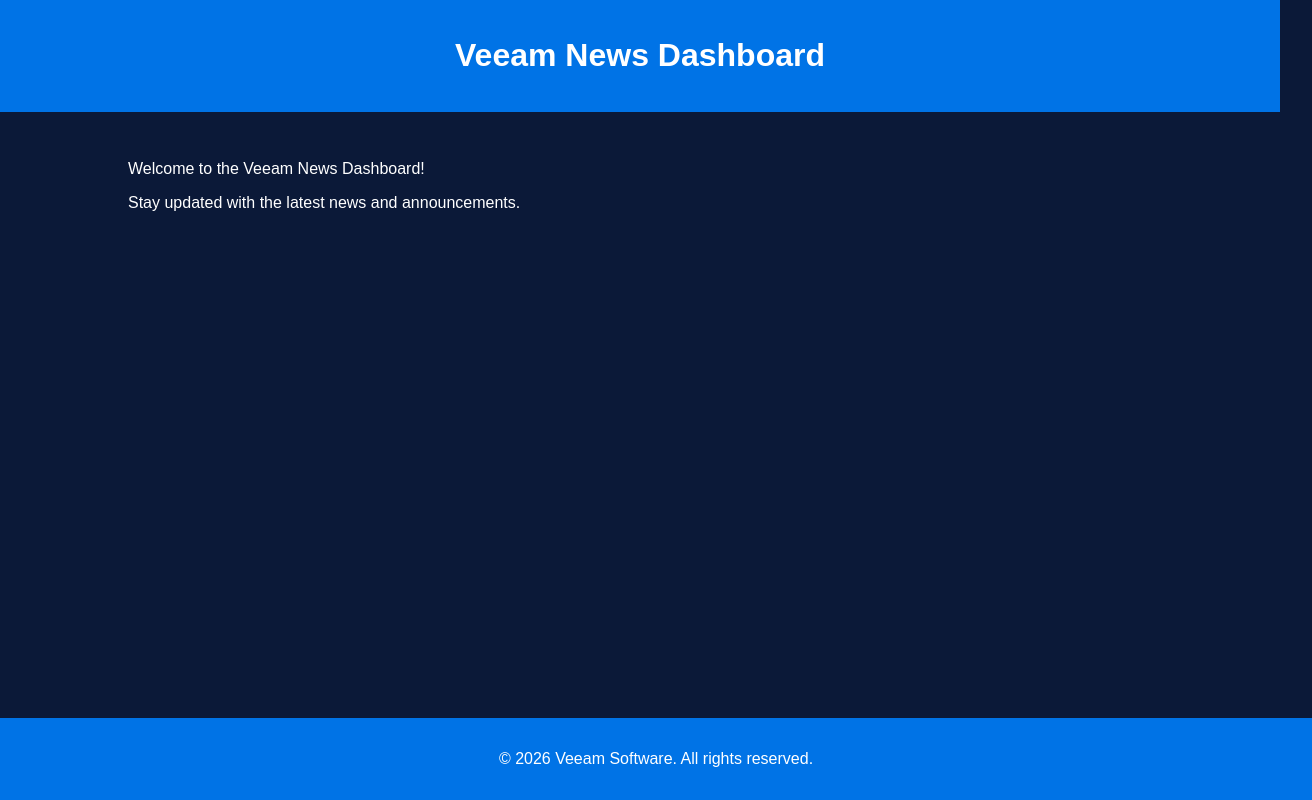
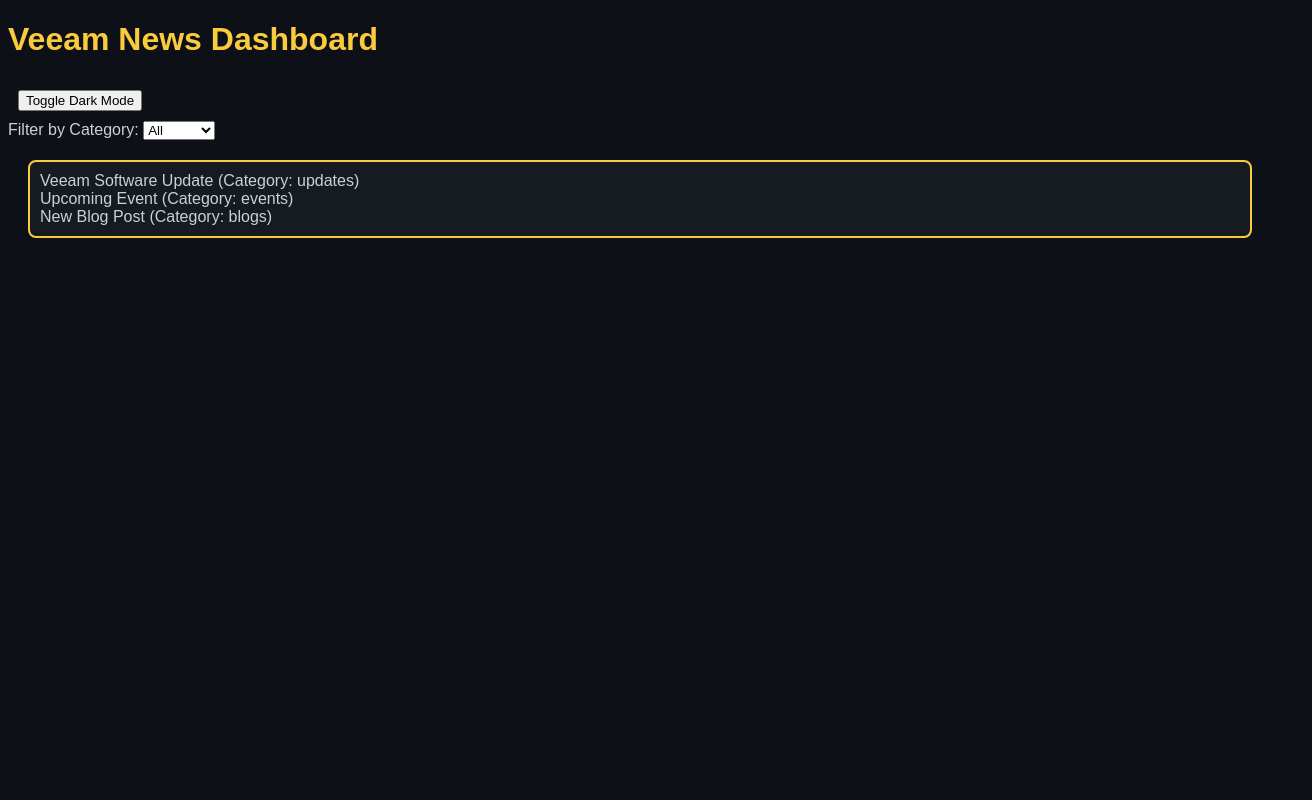
Before and after one commit to rbrambley/veeam-news-dashboard, a plain HTML site: page index.html in a window 1280 px wide. Shown: the whole page, 1312 px wide, since content can reach past the window. Drawn offline with Linux system fonts and the light colour scheme.

Commit message:
Update index.html with futuristic theme and Veeam branding

```diff
--- a/index.html
+++ b/index.html
@@ -1,50 +1,81 @@
-<!DOCTYPE html>
+<!doctype html>
 <html lang="en">
 <head>
-    <meta charset="UTF-8">
-    <meta name="viewport" content="width=device-width, initial-scale=1.0">
+    <meta charset="utf-8">
+    <meta name="viewport" content="width=device-width, initial-scale=1">
     <title>Veeam News Dashboard</title>
+    <link rel="stylesheet" href="styles.css">
     <style>
         body {
+            background-color: #0D1117; /* Dark background for dark mode */
+            color: #C9D1D9; /* Light text color */
             font-family: Arial, sans-serif;
-            background-color: #0b1938; /* Dark blue */
-            color: #ffffff;
-            margin: 0;
-            padding: 0;
         }
-        header {
-            background-color: #0073e6; /* Veeam blue */
-            padding: 1rem;
-            text-align: center;
+        h1, h2, h3 {
+            color: #FBCB3E; /* Veeam corporate yellow color */
         }
-        h1 {
-            color: #ffffff;
+        .news-container {
+            margin: 20px;
+            padding: 10px;
+            border: 2px solid #FBCB3E; /* Yellow border */
+            border-radius: 8px;
+            background-color: #161B22; /* Slightly lighter dark background */
         }
-        .container {
-            width: 80%;
-            margin: auto;
-            padding: 2rem;
+        .filter {
+            margin-bottom: 10px;
         }
-        footer {
-            background-color: #0073e6;
-            text-align: center;
-            padding: 1rem;
-            position: absolute;
-            width: 100%;
-            bottom: 0;
+        .dark-toggle {
+            display: inline-block;
+            margin: 10px;
+        }
+        .dark-mode {
+            background-color: #0D1117;
+            color: #C9D1D9;
+        }
+        .light-mode {
+            background-color: #FFFFFF;
+            color: #000;
         }
     </style>
 </head>
-<body>
+<body class="dark-mode">
     <header>
         <h1>Veeam News Dashboard</h1>
+        <button class="dark-toggle">Toggle Dark Mode</button>
     </header>
-    <div class="container">
-        <p>Welcome to the Veeam News Dashboard!</p>
-        <p>Stay updated with the latest news and announcements.</p>
+    <div class="filter">
+        <label for="category">Filter by Category:</label>
+        <select id="category" name="category">
+            <option value="all">All</option>
+            <option value="updates">Updates</option>
+            <option value="events">Events</option>
+            <option value="blogs">Blogs</option>
+        </select>
     </div>
-    <footer>
-        <p>&copy; 2026 Veeam Software. All rights reserved.</p>
-    </footer>
+    <div class="news-container" id="news-container">
+        <!-- News items will be dynamically inserted here -->
+    </div>
+    <script>
+        document.querySelector('.dark-toggle').addEventListener('click', function() {
+            document.body.classList.toggle('light-mode');
+            document.body.classList.toggle('dark-mode');
+        });
+
+        // Functionality for displaying news, filtering by category can be added here
+        function fetchNews() {
+            // Dummy data for illustrating functionality
+            const newsItems = [
+                { title: 'Veeam Software Update', category: 'updates' },
+                { title: 'Upcoming Event', category: 'events' },
+                { title: 'New Blog Post', category: 'blogs' }
+            ];
+            const container = document.getElementById('news-container');
+            container.innerHTML = '';
+            newsItems.forEach(item => {
+                container.innerHTML += `<div>${item.title} (Category: ${item.category})</div>`;
+            });
+        }
+        fetchNews();
+    </script>
 </body>
 </html>
```
